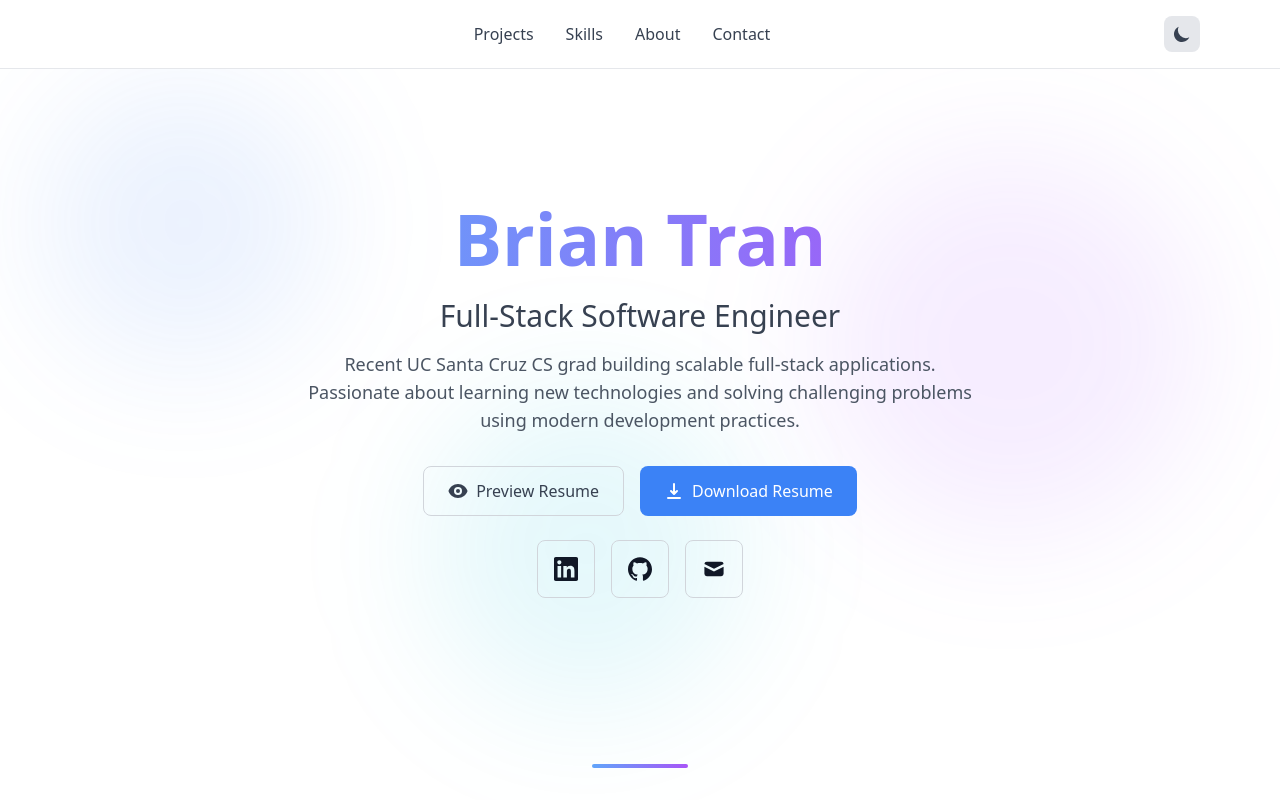
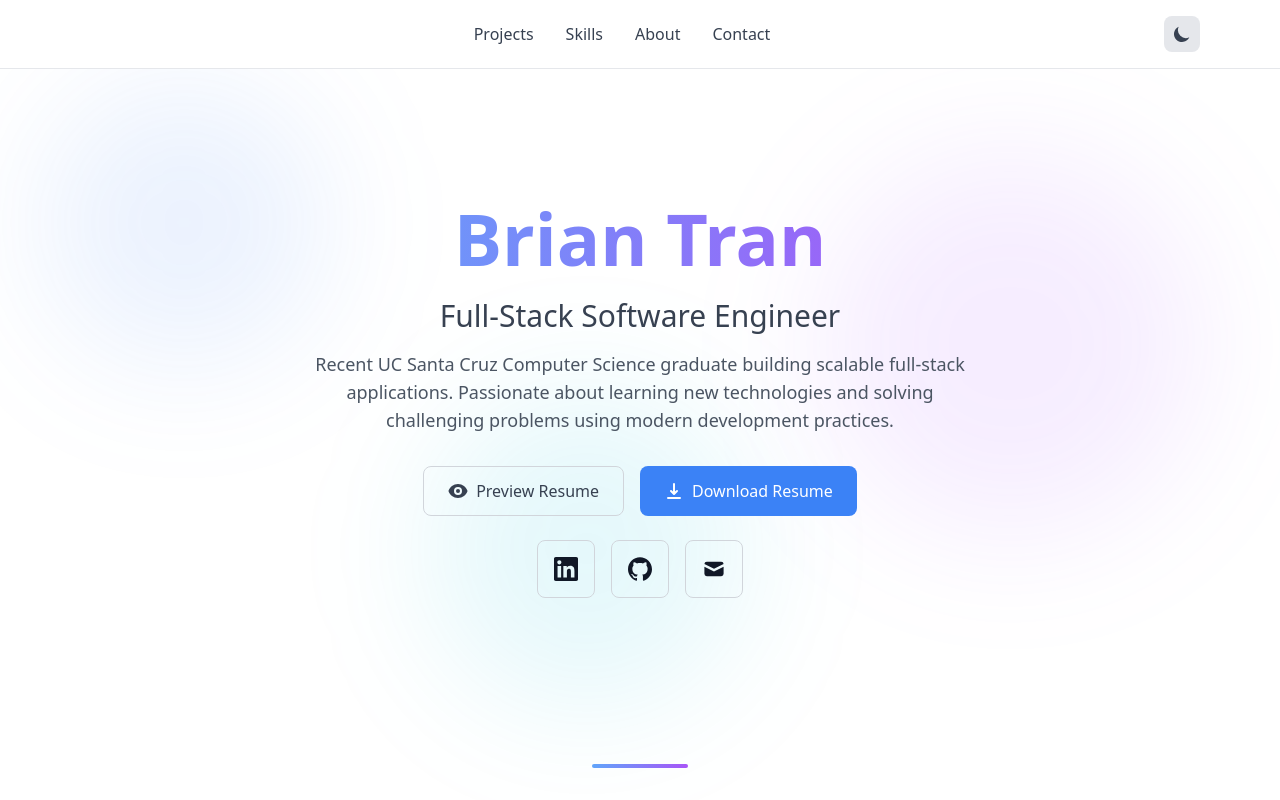
Before and after one commit to btran54/portfolio-website, a React (Vite) app: page / in a window 1280 px wide. Shown: the top 800 px of the page. Built offline with nearby package versions, Linux system fonts and the light colour scheme.

Commit message:
Updated intro description

```diff
--- a/src/sections/Hero.jsx
+++ b/src/sections/Hero.jsx
@@ -26,7 +26,7 @@ function Hero() {
           </h2>
 
           <p className="text-lg text-gray-600 dark:text-gray-400 mb-8 max-w-2xl mx-auto animate-fade-in-delay-2">
-            Recent UC Santa Cruz CS grad building scalable full-stack applications.
+            Recent UC Santa Cruz Computer Science graduate building scalable full-stack applications.
             Passionate about learning new technologies and solving challenging problems
             using modern development practices.
           </p>
```
